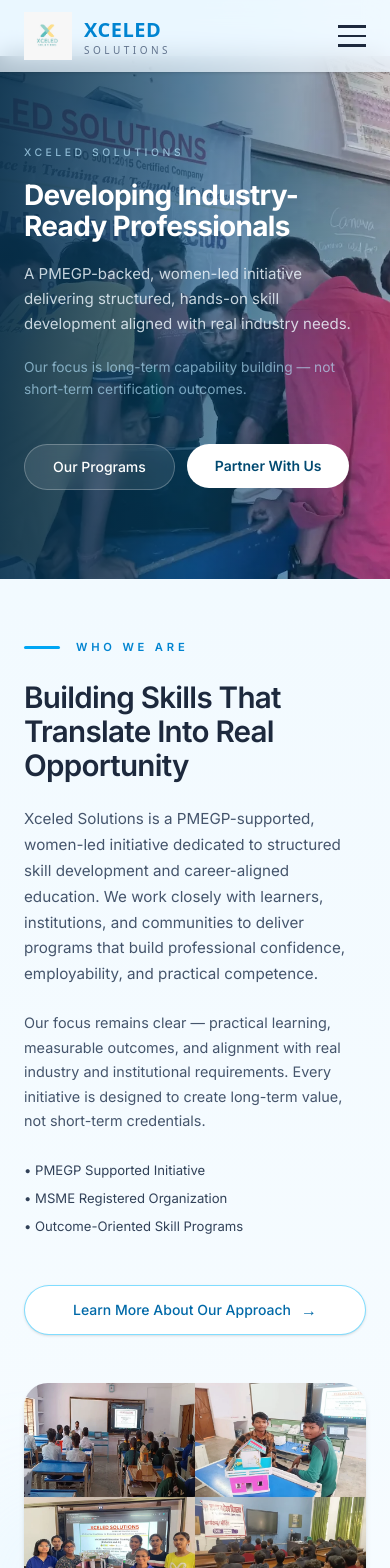
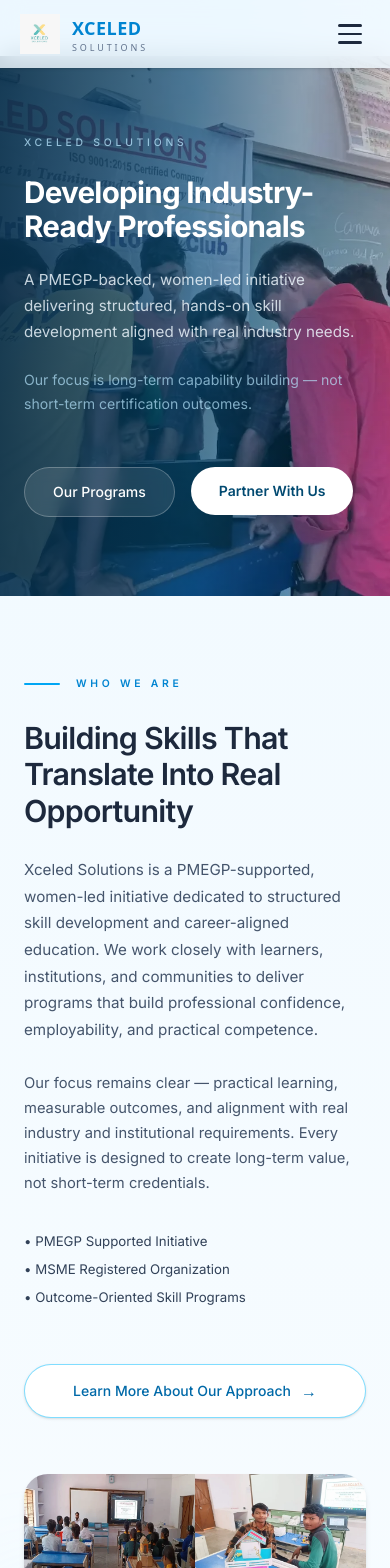
Before and after one commit to kaushalrajj/xceled_solution, a React (Vite) app: page / in a window 390 px wide. Shown: the top 1568 px of the page. Built offline with nearby package versions, Linux system fonts and the light colour scheme.

Commit message:
xcelled completetion 5

```diff
--- a/src/components/layout/AboutSection.jsx
+++ b/src/components/layout/AboutSection.jsx
@@ -5,25 +5,26 @@ const AboutSection = () => {
   return (
     <section
       className="
-        w-full mt-15 md:mt-36
-        pb-24 md:pb-32
+        w-full
+        mt-20 sm:mt-28 md:mt-36
+        pb-20 sm:pb-24 md:pb-32
         relative z-10
       "
       style={{ fontFamily: "Inter, sans-serif" }}
     >
-      <div className="max-w-7xl mx-auto px-6">
-        <div className="grid grid-cols-1 lg:grid-cols-2 gap-12 lg:gap-20 items-center">
+      <div className="max-w-7xl mx-auto px-6 sm:px-8">
+        <div className="grid grid-cols-1 lg:grid-cols-2 gap-14 lg:gap-20 items-center">
 
           {/* ================= TEXT ================= */}
-          <div className="space-y-6 flex flex-col justify-center relative z-20 max-w-xl">
+          <div className="space-y-7 flex flex-col justify-center relative z-20 max-w-xl">
 
             {/* SECTION MARKER */}
             <div className="flex items-center gap-4">
               <span className="block w-9 h-[2.5px] bg-sky-500 rounded-full" />
               <p
                 className="
-                  uppercase tracking-[0.34em]
-                  text-[0.7rem] sm:text-xs
+                  uppercase tracking-[0.36em]
+                  text-[0.65rem] sm:text-[0.7rem]
                   font-semibold text-sky-600
                 "
               >
@@ -36,8 +37,8 @@ const AboutSection = () => {
               className="
                 font-semibold tracking-tight
                 text-slate-800
-                leading-[1.15]
-                text-[clamp(1.85rem,3.4vw,2.6rem)]
+                leading-[1.2]
+                text-[clamp(1.9rem,4vw,2.6rem)]
               "
             >
               Building Skills That Translate Into Real Opportunity
@@ -47,8 +48,8 @@ const AboutSection = () => {
             <p
               className="
                 text-slate-600
-                text-[0.95rem] sm:text-[1rem]
-                leading-[1.7]
+                text-[0.95rem]
+                leading-[1.75]
               "
             >
               Xceled Solutions is a PMEGP-supported, women-led initiative dedicated
@@ -61,7 +62,7 @@ const AboutSection = () => {
             <p
               className="
                 text-slate-600
-                text-[0.9rem] sm:text-[0.95rem]
+                text-[0.92rem]
                 leading-[1.7]
               "
             >
@@ -75,8 +76,8 @@ const AboutSection = () => {
             <div
               className="
                 text-slate-700
-                text-[0.82rem]
-                flex flex-wrap gap-x-6 gap-y-2 pt-1
+                text-[0.83rem]
+                flex flex-wrap gap-x-6 gap-y-2 pt-2
               "
             >
               <span>• PMEGP Supported Initiative</span>
@@ -89,8 +90,8 @@ const AboutSection = () => {
               to="/about"
               className="
                 inline-flex items-center justify-center gap-2.5
-                mt-6 w-full sm:w-fit
-                px-7 py-3
+                mt-7 w-full sm:w-fit
+                px-7 py-3.5
                 rounded-full
                 border border-sky-400/50
                 text-sky-700 font-medium text-sm
@@ -111,7 +112,7 @@ const AboutSection = () => {
           <div className="relative z-0">
             <div
               className="
-                relative max-h-[24rem]
+                relative max-h-[22rem] sm:max-h-[24rem]
                 overflow-hidden rounded-3xl
                 shadow-md
               "
@@ -130,8 +131,8 @@ const AboutSection = () => {
             {/* SUBTLE ACCENT */}
             <div
               className="
-                absolute -bottom-8 -left-8
-                w-32 h-32
+                absolute -bottom-6 -left-6
+                w-28 h-28 sm:w-32 sm:h-32
                 bg-sky-200/30
                 rounded-full blur-3xl
                 -z-10
--- a/src/components/layout/Hero.jsx
+++ b/src/components/layout/Hero.jsx
@@ -75,7 +75,7 @@ const Hero = () => {
         style={{ fontFamily: "Inter, sans-serif" }}
         className="
           relative w-screen
-          min-h-[62svh] sm:min-h-[72svh] lg:min-h-[84svh]
+          min-h-[64svh] sm:min-h-[72svh] lg:min-h-[84svh]
           overflow-hidden
         "
       >
@@ -93,25 +93,26 @@ const Hero = () => {
           />
         </div>
 
-        {/* OVERLAY (lighter, cleaner) */}
-        <div className="absolute inset-0 bg-gradient-to-r from-sky-950/90 via-sky-900/60 to-sky-900/10" />
+        {/* OVERLAY */}
+        <div className="absolute inset-0 bg-gradient-to-r from-sky-950/90 via-sky-900/65 to-sky-900/10" />
 
         {/* CONTENT */}
         <div
           className="
             relative z-10
-            min-h-[62svh] sm:min-h-[72svh] lg:min-h-[84svh]
+            min-h-[64svh] sm:min-h-[72svh] lg:min-h-[84svh]
             flex items-center
           "
         >
           <div className="w-full max-w-7xl mx-auto px-6 sm:px-8">
-            <div className="max-w-[40rem] space-y-5">
+            <div className="max-w-[40rem] space-y-6 sm:space-y-5">
 
               {/* Eyebrow */}
               <p
                 className={`
-                  uppercase tracking-[0.34em]
-                  text-sky-200/70 text-[0.65rem]
+                  uppercase tracking-[0.36em]
+                  text-sky-200/75
+                  text-[0.65rem]
                   font-medium
                   transition-all duration-600
                   ${visible ? "opacity-100 translate-y-0" : "opacity-0 translate-y-2"}
@@ -120,13 +121,13 @@ const Hero = () => {
                 XCELED SOLUTIONS
               </p>
 
-              {/* Heading (slimmer) */}
+              {/* Heading */}
               <h1
                 className={`
                   font-bold tracking-tight
-                  leading-[1.1]
+                  leading-[1.15]
                   text-white
-                  text-[clamp(1.75rem,4.6vw,3.1rem)]
+                  text-[clamp(1.85rem,5vw,3.1rem)]
                   transition-all duration-800 delay-75
                   ${visible ? "opacity-100 translate-y-0" : "opacity-0 translate-y-4"}
                 `}
@@ -138,8 +139,8 @@ const Hero = () => {
               <p
                 className={`
                   text-sky-50/90
-                  leading-[1.65]
-                  text-[0.94rem]
+                  leading-[1.7]
+                  text-[0.95rem]
                   max-w-[34rem]
                   transition-all duration-800 delay-150
                   ${visible ? "opacity-90 translate-y-0" : "opacity-0 translate-y-3"}
@@ -151,9 +152,9 @@ const Hero = () => {
               {/* Sub Text */}
               <p
                 className={`
-                  text-sky-200/80
-                  leading-[1.6]
-                  text-[0.86rem]
+                  text-sky-200/85
+                  leading-[1.65]
+                  text-[0.88rem]
                   max-w-[32rem]
                   transition-all duration-800 delay-250
                   ${visible ? "opacity-80 translate-y-0" : "opacity-0 translate-y-3"}
@@ -162,10 +163,10 @@ const Hero = () => {
                 {slides[current].subtext}
               </p>
 
-              {/* CTA (slimmer, executive style) */}
+              {/* CTA */}
               <div
                 className={`
-                  flex flex-wrap gap-3 pt-6
+                  flex flex-wrap gap-4 pt-7
                   transition-all duration-800 delay-350
                   ${visible ? "opacity-100 translate-y-0" : "opacity-0 translate-y-3"}
                 `}
@@ -173,7 +174,8 @@ const Hero = () => {
                 <Link to="/services">
                   <button
                     className="
-                      px-7 py-3 rounded-full
+                      px-7 py-3.5
+                      rounded-full
                       bg-white/10 backdrop-blur
                       border border-white/25
                       text-white text-sm font-medium
@@ -188,7 +190,8 @@ const Hero = () => {
                 <Link to="/contact">
                   <button
                     className="
-                      px-7 py-3 rounded-full
+                      px-7 py-3.5
+                      rounded-full
                       bg-white
                       text-sky-900 text-sm font-semibold
                       hover:bg-sky-100
--- a/src/components/layout/ImpactSection.jsx
+++ b/src/components/layout/ImpactSection.jsx
@@ -33,19 +33,19 @@ const ImpactSection = () => {
     <section
       className="
         relative w-full
-        mt-15
-        pb-32 md:pb-36
+        mt-20 sm:mt-24 md:mt-15
+        pb-24 sm:pb-32 md:pb-36
         overflow-hidden
       "
       style={{ fontFamily: "Inter, sans-serif" }}
     >
-      <div className="max-w-7xl mx-auto px-6">
+      <div className="max-w-7xl mx-auto px-6 sm:px-8">
 
         {/* ================= HEADER ================= */}
-        <header className="max-w-2xl mb-20 md:mb-24 space-y-5">
+        <header className="max-w-2xl mb-16 sm:mb-20 md:mb-24 space-y-5">
           <div className="flex items-center gap-4">
             <span className="block w-9 h-[2.5px] bg-sky-500 rounded-full" />
-            <p className="uppercase tracking-[0.34em] text-[0.7rem] font-semibold text-sky-600">
+            <p className="uppercase tracking-[0.36em] text-[0.65rem] sm:text-[0.7rem] font-semibold text-sky-600">
               Our Impact
             </p>
           </div>
@@ -54,8 +54,8 @@ const ImpactSection = () => {
             className="
               font-semibold tracking-tight
               text-slate-800
-              text-[clamp(1.85rem,3.4vw,2.5rem)]
-              leading-[1.15]
+              text-[clamp(1.9rem,4vw,2.5rem)]
+              leading-[1.2]
             "
           >
             Measurable Learning. Meaningful Outcomes.
@@ -64,7 +64,7 @@ const ImpactSection = () => {
           <p
             className="
               text-slate-600
-              leading-[1.7]
+              leading-[1.75]
               text-[0.95rem]
             "
           >
@@ -76,15 +76,15 @@ const ImpactSection = () => {
         </header>
 
         {/* ================= GRID ================= */}
-        <div className="grid grid-cols-1 sm:grid-cols-2 lg:grid-cols-4 gap-x-12 gap-y-18">
+        <div className="grid grid-cols-1 sm:grid-cols-2 lg:grid-cols-4 gap-x-10 sm:gap-x-12 gap-y-14 sm:gap-y-18">
 
           {impacts.map((item, index) => (
             <article
               key={index}
               className="
                 group relative
-                transition-transform duration-500 ease-[cubic-bezier(.16,1,.3,1)]
-                hover:-translate-y-1.5
+                transition-transform duration-300 ease-out
+                hover:-translate-y-1
                 will-change-transform
               "
             >
@@ -101,8 +101,8 @@ const ImpactSection = () => {
                   className="
                     w-full h-full
                     object-cover object-center
-                    transition-transform duration-[1600ms] ease-out
-                    group-hover:scale-[1.05]
+                    transition-transform duration-[1400ms] ease-out
+                    group-hover:scale-[1.04]
                   "
                 />
 
@@ -111,12 +111,12 @@ const ImpactSection = () => {
               </div>
 
               {/* CONTENT */}
-              <div className="pt-5">
+              <div className="pt-4">
                 <h3 className="text-[0.95rem] font-semibold text-slate-800 mb-1.5">
                   {item.title}
                 </h3>
 
-                <p className="text-slate-600 text-[0.88rem] leading-[1.65]">
+                <p className="text-slate-600 text-[0.9rem] leading-[1.7]">
                   {item.desc}
                 </p>
               </div>
@@ -124,7 +124,7 @@ const ImpactSection = () => {
               {/* BRAND ACCENT */}
               <span
                 className="
-                  absolute -bottom-3 left-0
+                  absolute -bottom-2.5 left-0
                   h-[2.5px] w-0
                   bg-sky-500
                   transition-all duration-500
@@ -138,7 +138,7 @@ const ImpactSection = () => {
       </div>
 
       {/* ================= DECORATIVE BACKDROP ================= */}
-      <div className="absolute -top-32 -right-32 w-[360px] h-[360px] bg-sky-200/35 rounded-full blur-3xl pointer-events-none" />
+      <div className="absolute -top-24 -right-24 w-[300px] h-[300px] sm:w-[360px] sm:h-[360px] bg-sky-200/35 rounded-full blur-3xl pointer-events-none" />
     </section>
   );
 };
--- a/src/components/layout/Navbar.jsx
+++ b/src/components/layout/Navbar.jsx
@@ -9,7 +9,7 @@ const navItems = [
   "Products",
   "Career",
   "Gallery",
-  "Contact Us", // ✅ ADDED
+  "Contact Us",
 ];
 
 const Navbar = () => {
@@ -18,32 +18,32 @@ const Navbar = () => {
   return (
     <header className="fixed top-0 left-0 w-full z-50">
       {/* ================= NAVBAR ================= */}
-      <nav className="w-full bg-sky-50/70 backdrop-blur-md shadow-sm">
-        <div className="max-w-7xl mx-auto px-6 h-[72px] flex items-center justify-between">
+      <nav className="w-full bg-sky-50/80 backdrop-blur-md shadow-sm">
+        <div className="max-w-7xl mx-auto px-5 sm:px-6 h-[68px] sm:h-[72px] flex items-center justify-between">
 
-          {/* Logo */}
+          {/* LOGO */}
           <Link
             to="/"
             onClick={() => setMenuOpen(false)}
-            className="group flex items-center gap-3 transition-transform duration-300 hover:scale-[1.03]"
+            className="group flex items-center gap-3 transition-transform duration-300 hover:scale-[1.02]"
           >
             <img
               src={logo}
               alt="Xceled Solutions Logo"
-              className="h-12 w-auto object-contain transition-transform duration-300 group-hover:scale-105"
+              className="h-10 sm:h-12 w-auto object-contain transition-transform duration-300 group-hover:scale-105"
             />
             <div className="leading-tight">
-              <h1 className="text-xl font-bold tracking-wide text-sky-600 group-hover:tracking-wider transition-all">
+              <h1 className="text-lg sm:text-xl font-bold tracking-wide text-sky-600 group-hover:tracking-wider transition-all">
                 XCELED
               </h1>
-              <p className="text-[10px] tracking-[0.35em] text-slate-500">
+              <p className="text-[9px] sm:text-[10px] tracking-[0.32em] text-slate-500">
                 SOLUTIONS
               </p>
             </div>
           </Link>
 
-          {/* Desktop Menu */}
-          <ul className="hidden md:flex items-center gap-9 text-[15px] font-medium text-slate-700">
+          {/* ================= DESKTOP MENU ================= */}
+          <ul className="hidden md:flex items-center gap-8 text-[15px] font-medium text-slate-700">
             {navItems.map((item) => (
               <li key={item} className="relative group">
                 {item === "Home" && <Link to="/">Home</Link>}
@@ -52,22 +52,22 @@ const Navbar = () => {
                 {item === "Products" && <Link to="/products">Products</Link>}
                 {item === "Career" && <Link to="/career">Career</Link>}
                 {item === "Gallery" && <Link to="/gallery">Gallery</Link>}
-                {item === "Contact Us" && <Link to="/contact">Contact Us</Link>} {/* ✅ ADDED */}
+                {item === "Contact Us" && <Link to="/contact">Contact Us</Link>}
 
-                <span className="absolute left-0 -bottom-1 h-[2px] w-0 bg-sky-500 transition-all duration-300 group-hover:w-full"></span>
+                <span className="absolute left-0 -bottom-1 h-[2px] w-0 bg-sky-500 transition-all duration-300 group-hover:w-full" />
               </li>
             ))}
           </ul>
 
-          {/* Mobile Menu Button */}
+          {/* ================= MOBILE TOGGLE ================= */}
           <button
-            className="md:hidden flex flex-col gap-[7px]"
+            className="md:hidden flex flex-col justify-center gap-[6px] p-2"
             onClick={() => setMenuOpen((prev) => !prev)}
             aria-label="Toggle Menu"
           >
-            <span className="w-7 h-[2.5px] bg-slate-800"></span>
-            <span className="w-7 h-[2.5px] bg-slate-800"></span>
-            <span className="w-7 h-[2.5px] bg-slate-800"></span>
+            <span className="w-6 h-[2.5px] bg-slate-800 rounded" />
+            <span className="w-6 h-[2.5px] bg-slate-800 rounded" />
+            <span className="w-6 h-[2.5px] bg-slate-800 rounded" />
           </button>
         </div>
       </nav>
@@ -75,17 +75,17 @@ const Navbar = () => {
       {/* ================= MOBILE MENU ================= */}
       <div
         className={`
-          md:hidden fixed top-[72px] left-0 w-full
+          md:hidden fixed top-[68px] sm:top-[72px] left-0 w-full
           bg-sky-50/95 backdrop-blur-md shadow-md
           transition-all duration-300 ease-out
           ${
             menuOpen
               ? "opacity-100 translate-y-0"
-              : "opacity-0 -translate-y-4 pointer-events-none"
+              : "opacity-0 -translate-y-3 pointer-events-none"
           }
         `}
       >
-        <ul className="flex flex-col items-center gap-8 py-10 text-lg font-semibold text-slate-700">
+        <ul className="flex flex-col items-center gap-7 py-9 text-base font-semibold text-slate-700">
           {navItems.map((item) => (
             <li key={item} onClick={() => setMenuOpen(false)}>
               {item === "Home" && <Link to="/">Home</Link>}
@@ -94,7 +94,7 @@ const Navbar = () => {
               {item === "Products" && <Link to="/products">Products</Link>}
               {item === "Career" && <Link to="/career">Career</Link>}
               {item === "Gallery" && <Link to="/gallery">Gallery</Link>}
-              {item === "Contact Us" && <Link to="/contact">Contact Us</Link>} {/* ✅ ADDED */}
+              {item === "Contact Us" && <Link to="/contact">Contact Us</Link>}
             </li>
           ))}
         </ul>
--- a/src/components/layout/ServicesSection.jsx
+++ b/src/components/layout/ServicesSection.jsx
@@ -33,19 +33,20 @@ const ServicesSection = () => {
   return (
     <section
       className="
-        w-full py-24 md:py-28
+        w-full
+        py-20 sm:py-24 md:py-28
         bg-gradient-to-b from-sky-50 via-white to-sky-50
       "
       style={{ fontFamily: "Inter, sans-serif" }}
     >
-      <div className="max-w-7xl mx-auto px-6 lg:px-16">
+      <div className="max-w-7xl mx-auto px-6 sm:px-8 lg:px-16">
 
         {/* ================= HEADING ================= */}
-        <div className="max-w-2xl mb-18 md:mb-20 space-y-5">
+        <div className="max-w-2xl mb-14 sm:mb-16 md:mb-20 space-y-5">
 
           <div className="flex items-center gap-4">
             <span className="block w-9 h-[2.5px] bg-sky-500 rounded-full" />
-            <p className="uppercase tracking-[0.34em] text-[0.7rem] font-semibold text-sky-600">
+            <p className="uppercase tracking-[0.36em] text-[0.65rem] sm:text-[0.7rem] font-semibold text-sky-600">
               What We Enable
             </p>
           </div>
@@ -54,8 +55,8 @@ const ServicesSection = () => {
             className="
               font-semibold tracking-tight
               text-slate-900
-              text-[clamp(1.9rem,3.4vw,2.6rem)]
-              leading-[1.15]
+              text-[clamp(1.85rem,4vw,2.6rem)]
+              leading-[1.2]
             "
           >
             Focus Areas Designed for Measurable Outcomes
@@ -64,7 +65,7 @@ const ServicesSection = () => {
           <p
             className="
               text-slate-600
-              leading-[1.7]
+              leading-[1.75]
               text-[0.95rem]
             "
           >
@@ -75,7 +76,7 @@ const ServicesSection = () => {
         </div>
 
         {/* ================= SERVICES GRID ================= */}
-        <div className="grid grid-cols-1 sm:grid-cols-2 lg:grid-cols-4 gap-12 lg:gap-14">
+        <div className="grid grid-cols-1 sm:grid-cols-2 lg:grid-cols-4 gap-10 sm:gap-12 lg:gap-14">
 
           {services.map((service, index) => {
             const Icon = service.icon;
@@ -85,7 +86,7 @@ const ServicesSection = () => {
                 key={index}
                 className="
                   group relative
-                  transition-all duration-400 ease-[cubic-bezier(.16,1,.3,1)]
+                  transition-transform duration-300 ease-out
                   hover:-translate-y-1
                 "
               >
@@ -107,7 +108,7 @@ const ServicesSection = () => {
                   {service.title}
                 </h3>
 
-                <p className="text-slate-600 text-[0.88rem] leading-[1.65]">
+                <p className="text-slate-600 text-[0.9rem] leading-[1.7]">
                   {service.desc}
                 </p>
               </div>
@@ -116,12 +117,12 @@ const ServicesSection = () => {
         </div>
 
         {/* ================= CTA ================= */}
-        <div className="mt-18 md:mt-20 text-center">
+        <div className="mt-14 sm:mt-16 md:mt-20 text-center">
           <Link
             to="/services"
             className="
               inline-flex items-center gap-2.5
-              px-8 py-3
+              px-8 py-3.5
               rounded-full
               border border-sky-400/60
               text-sky-700 font-medium text-sm
--- a/src/components/layout/TrustSection.jsx
+++ b/src/components/layout/TrustSection.jsx
@@ -18,32 +18,33 @@ const TrustSection = () => {
   return (
     <section
       className="
-        w-full mt-15
-        pb-28
+        w-full
+        mt-20 sm:mt-24 md:mt-15
+        pb-24 sm:pb-28
       "
       style={{ fontFamily: "Inter, sans-serif" }}
     >
-      <div className="max-w-7xl mx-auto px-6">
+      <div className="max-w-7xl mx-auto px-6 sm:px-8">
 
         <div
           className="
             bg-sky-50
             border border-sky-200
             rounded-3xl
-            px-8 sm:px-12 md:px-16
-            py-16
+            px-6 sm:px-10 md:px-16
+            py-12 sm:py-14 md:py-16
             shadow-sm
           "
         >
           {/* ================= HEADING ================= */}
-          <div className="text-center mb-14 space-y-5">
+          <div className="text-center mb-10 sm:mb-12 md:mb-14 space-y-5">
 
             <div className="flex items-center justify-center gap-4">
-              <span className="block w-11 h-[3px] bg-sky-500 rounded-full" />
+              <span className="block w-10 h-[3px] bg-sky-500 rounded-full" />
               <p
                 className="
                   uppercase tracking-[0.36em]
-                  text-[0.75rem]
+                  text-[0.7rem] sm:text-[0.75rem]
                   text-sky-700 font-semibold
                 "
               >
@@ -55,7 +56,7 @@ const TrustSection = () => {
               className="
                 font-bold tracking-tight
                 text-slate-900
-                text-[clamp(1.65rem,3.2vw,2.3rem)]
+                text-[clamp(1.6rem,3.5vw,2.3rem)]
               "
             >
               Government & Industry Affiliations
@@ -63,10 +64,10 @@ const TrustSection = () => {
 
             <p
               className="
-                text-[0.95rem]
+                text-[0.9rem] sm:text-[0.95rem]
                 text-slate-700
                 max-w-xl mx-auto
-                leading-[1.7]
+                leading-[1.75]
               "
             >
               Officially registered, certified, and recognized under
@@ -79,7 +80,7 @@ const TrustSection = () => {
           <div className="relative overflow-hidden">
             <div
               className="
-                flex items-center gap-16 sm:gap-20
+                flex items-center gap-12 sm:gap-16 md:gap-20
                 animate-logoScroll
                 hover:[animation-play-state:paused]
                 w-max
@@ -90,16 +91,16 @@ const TrustSection = () => {
                   key={index}
                   className="
                     flex items-center justify-center
-                    min-w-[150px] sm:min-w-[170px] md:min-w-[190px]
+                    min-w-[120px] sm:min-w-[150px] md:min-w-[180px]
                     transition-transform duration-300 ease-out
-                    hover:scale-[1.05]
+                    hover:scale-[1.04]
                   "
                 >
                   <img
                     src={logo}
                     alt="Affiliation Logo"
                     className="
-                      h-16 sm:h-18 md:h-20 lg:h-22
+                      h-14 sm:h-16 md:h-18 lg:h-20
                       w-auto object-contain
                       opacity-85
                       grayscale
```
Also changed, not shown: src/components/layout/CTASection.jsx (+22 -20 lines), src/components/layout/Footer.jsx (+30 -21 lines).
